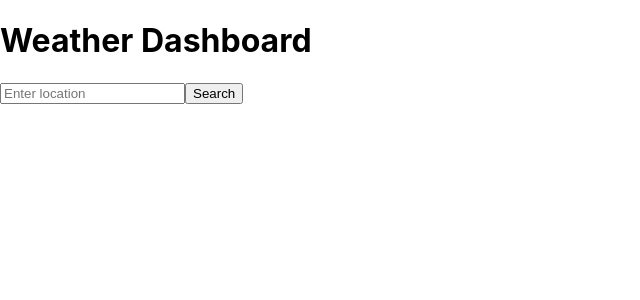
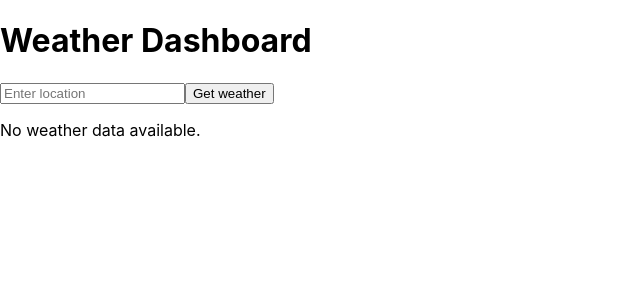
Before and after one commit to Josphat098/assessment, a React (Create React App) app: page / in a window 1280 px wide. Shown: the top 300 px of the page, without its empty margins (0-640 px from the left). Built offline with nearby package versions, Linux system fonts and the light colour scheme.

Commit message:
Created a file known as CurrentWeather.js, I have had issues running it esp on the API fetching but it is something i have managed to fix

```diff
--- a/package.json
+++ b/package.json
@@ -7,6 +7,7 @@
     "@testing-library/jest-dom": "^6.6.3",
     "@testing-library/react": "^16.3.0",
     "@testing-library/user-event": "^13.5.0",
+    "axios": "^1.8.4",
     "react": "^19.1.0",
     "react-dom": "^19.1.0",
     "react-scripts": "5.0.1",
--- a/src/App.js
+++ b/src/App.js
@@ -1,15 +1,29 @@
-
+import React, {useState} from "react";
 import LocationInput from "./components/LocationInput";
-
+import CurrentWeather from "./components/CurrentWeather";
+import axios from "axios";
 
 function App() {
-  const getWeather = (city) => {
-    console.log("fetching weaher for: ", city);
-  }
+  const[weather, setWeather] = useState(null);
+
+  const API_KEY = "212c0bab6ecd4524b82201131252004";
+
+  const handleSubmit = async (cityName) => {
+    try {
+      const res = await axios.get(
+        `https://api.weatherapi.com/v1/current.json?key=${API_KEY}&q=${cityName}&aqi=n`
+      );
+      setWeather(res.data);
+    } catch (err) {
+      setWeather(null);
+      alert("City not found. Please try again");
+    }
+  };
   return (
     <div className="App">
       <h1>Weather Dashboard</h1>
-      <LocationInput getWeather={getWeather}/>
+      <LocationInput onSubmit = {handleSubmit}/>
+      <CurrentWeather weather = {weather}/>
     </div>
   );
 }
--- /dev/null
+++ b/src/components/CurrentWeather.js
@@ -0,0 +1,20 @@
+import React from "react";
+
+function CurrentWeather({ weather }) {
+  if (!weather || !weather.current || !weather.location) {
+    return <p>No weather data available.</p>;
+  }
+
+  return (
+    <div className="current-weather">
+      <h2>Weather in {weather.location.name}, {weather.location.country}</h2>
+      <p><strong>Temperature:</strong> {weather.current.temp_c} °C</p>
+      <p><strong>Condition:</strong> {weather.current.condition.text}</p>
+      <img src={weather.current.condition.icon} alt="weather icon" />
+      <p><strong>Wind:</strong> {weather.current.wind_kph} kph</p>
+      <p><strong>Feels like:</strong> {weather.current.feelslike_c} °C</p>
+    </div>
+  );
+}
+
+export default CurrentWeather;
--- a/src/components/LocationInput.js
+++ b/src/components/LocationInput.js
@@ -1,19 +1,18 @@
 import React, {useState} from 'react'
 
-const LocationInput = ({getWeather}) => {
+const LocationInput = ({onSubmit}) => {
     const[input, setInput] = useState("");
 
     const handleSubmit = (e) => {
         e.preventDefault();
-        if(input.trim()) {
-            getWeather(input);
-            setInput("");
-        }
+        if(!input) return;
+        onSubmit(input);
+        setInput("");
     }
 return (
-    <form onSubmit={handleSubmit} className="location-form">
+    <form onSubmit={handleSubmit}>
         <input type="text" placeholder ="Enter location" value = {input} onChange= {(e) => setInput(e.target.value)}/>
-        <button type="submit">Search</button>
+        <button type="submit">Get weather</button>
     </form>
   );
 };
```
Also changed, not shown: 1 other file (tests, documents, lock files or other folders).
